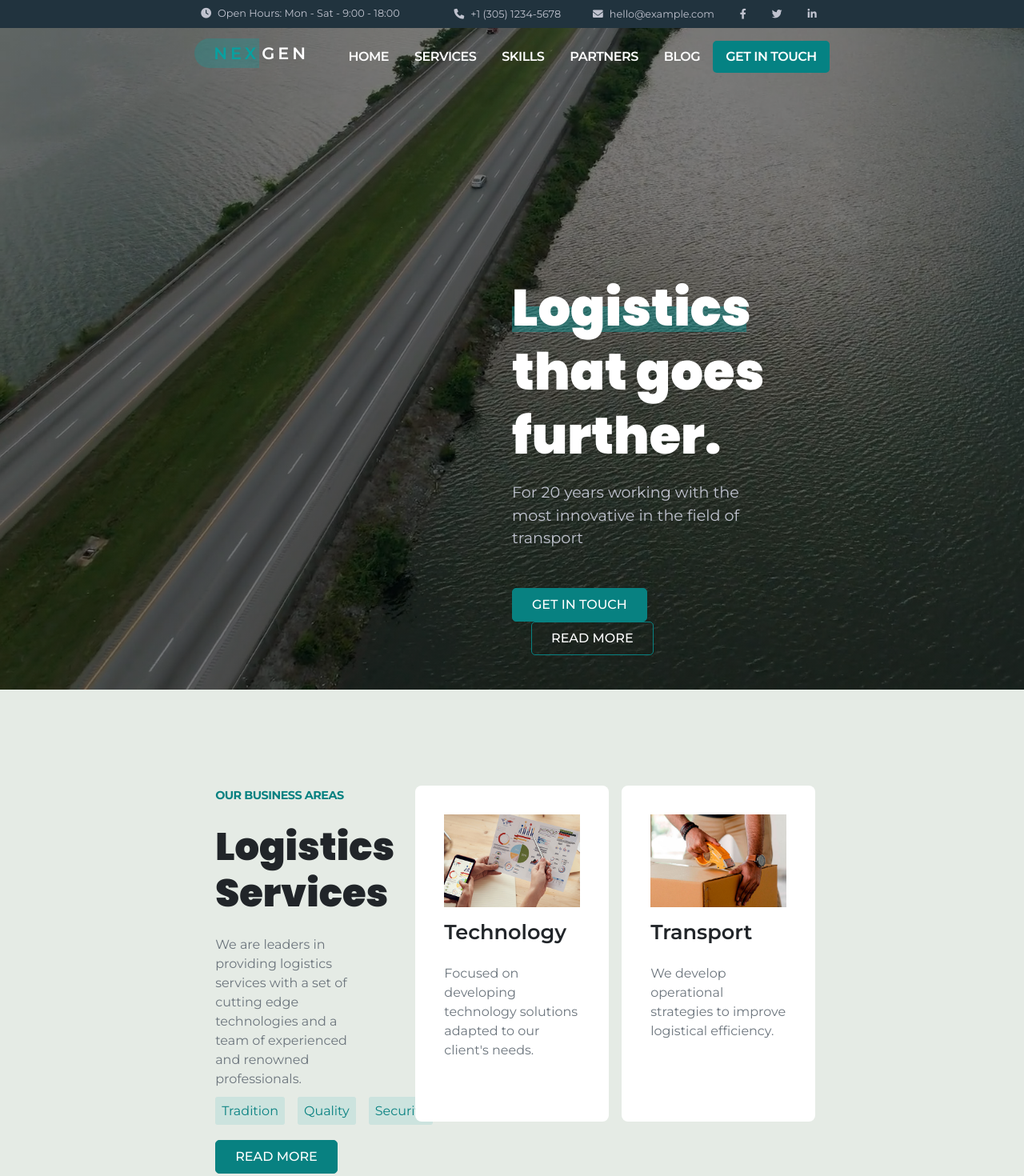
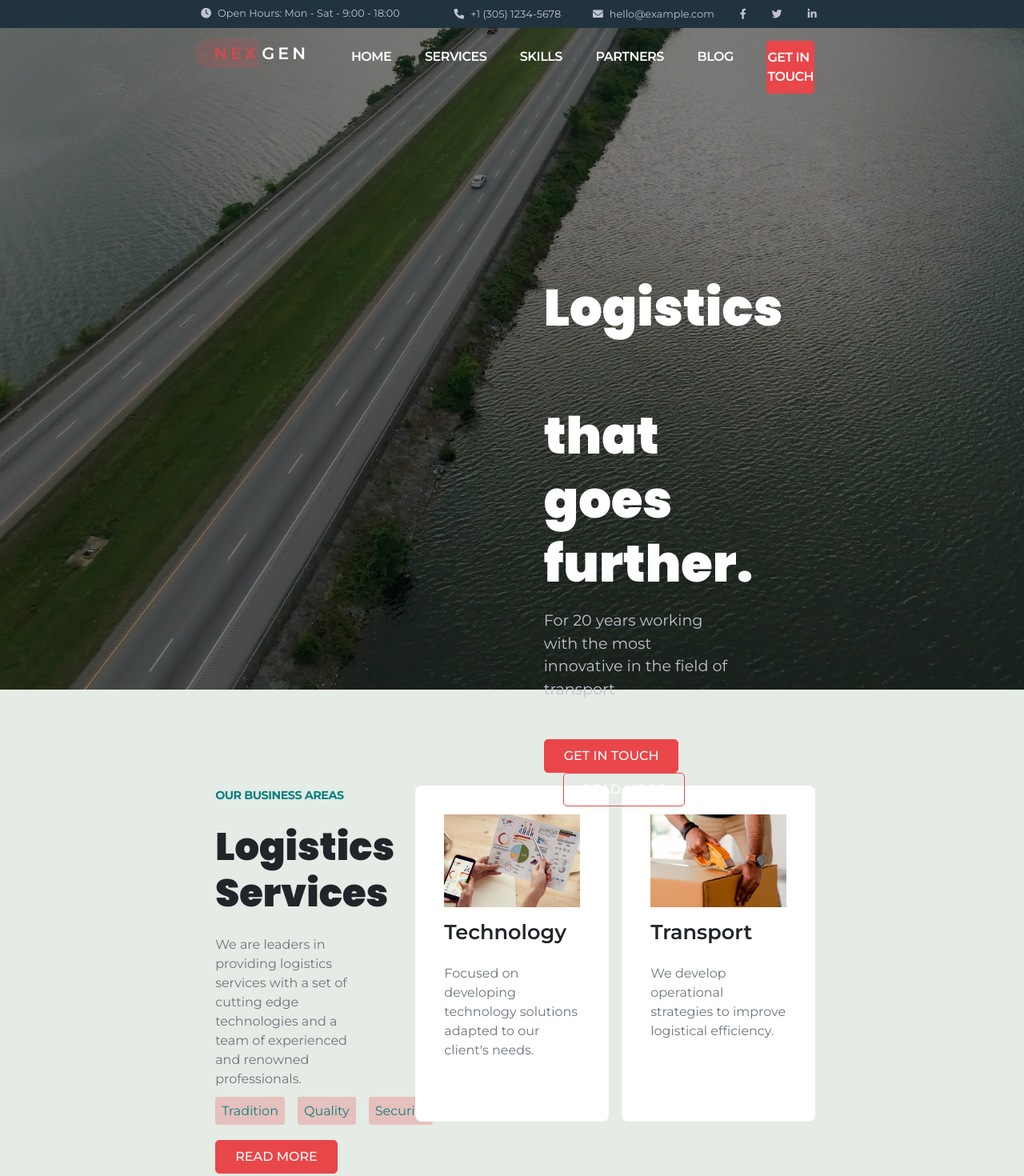
Before and after one commit to AnTosi/proj-html-vuejs, a Vue app: page / in a window 1280 px wide. Shown: the top 1470 px of the page at 80% size. Built offline with nearby package versions, Linux system fonts and the light colour scheme.

Commit message:
do colours change

```diff
--- a/src/assets/common.scss
+++ b/src/assets/common.scss
@@ -51,11 +51,11 @@ button {
     padding-bottom: 0.5rem;
     border-radius: 5px;
     color: white;
-    border: 1px solid $main-dark-green;
+    border: 1px solid $main-red;
     font-weight: 500;
 
-    &.green {
-        background-color: $main-dark-green;
+    &.red {
+        background-color: $main-red;
 
     }
 
@@ -77,7 +77,7 @@ button {
 }
 
 .highlighted {
-    background-color: #08818125;
+    background-color: #e946492d;
     border-radius: 5px;
 }
 
@@ -129,7 +129,7 @@ button {
     z-index: 2;
 
     .sm_circle {
-        background-color: #B3E1DB;
+        background-color: #e9464950;
         height: 7px;
         width: 7px;
         border-radius: 50%;
@@ -139,9 +139,9 @@ button {
 
 }
 
-.green_on_green {
+.green_on_red {
     color: $main-dark-green;
-    background-color: $bg-light-green;
+    background-color: #e9464942;
     border-radius: 3px;
 }
 
--- a/src/assets/variables.scss
+++ b/src/assets/variables.scss
@@ -3,3 +3,5 @@ $main-dark-green: #088181;
 $bg-light-green: #CCE3DE;
 $bg-superlight-green: #E5EBE5;
 $black: #111117;
+$main-red: #E94649;
+$bg-light-red: #e946491f;
--- a/src/components/NexGen.vue
+++ b/src/components/NexGen.vue
@@ -13,8 +13,8 @@
 
 
             .half_button {
-            background-color: #08a0a04b;
-            color: #08A0A0;
+            background-color: #e9464928;
+            color: #e94649c2;
             padding-left: 1.5rem;
             border-top-left-radius: 1.3rem;
             border-bottom-left-radius: 1.3rem;
--- a/src/components/SiteHeader.vue
+++ b/src/components/SiteHeader.vue
@@ -90,17 +90,23 @@ export default {
             font-size: 1rem;
             li {
                 list-style: none;
-                padding-left: 1rem;
-                padding-right: 1rem;
+                margin-left: 1.3rem;
+                margin-right: 1.3rem;
                 padding-top: 0.5rem;
                 padding-bottom: 0.5rem;
-                border-radius: 5px;
+
                 &.active {
                     // background-color: #048383;
-                    background-color: #058283;
+                    background-color: #E94649;
+                    border-radius: 4px;
+                    border: 1px solid $main-red;
+                    &:hover{
+                        border: 1px solid $main-red;
+                    }
                 }
                 &:hover {
                     cursor: pointer;
+                    border-bottom: 2px solid $main-red;
                 }
             }
         }
--- a/src/components/SiteMain.vue
+++ b/src/components/SiteMain.vue
@@ -9,7 +9,7 @@
                     <span class="title superbold">
                         <span class="position-relative title superbold">
                             Logistics
-                            <span class="underline"></span>
+                            <span class="underline"></span> <br>
                         </span>
                          that goes further.
                     </span>
@@ -17,7 +17,7 @@
                         For 20 years working with the most innovative in the field of transport
                     </p>
 
-                    <button class="green">GET IN TOUCH</button>
+                    <button class="red">GET IN TOUCH</button>
                     <button class="transparent mx-4">READ MORE</button>
                 </div>
             </div>
@@ -41,12 +41,12 @@
                         </p>
 
                         <div>
-                            <span class="green_on_green p-2">Tradition</span>
-                            <span class="green_on_green p-2 mx-3">Quality</span>
-                            <span class="green_on_green p-2">Security</span>
+                            <span class="green_on_red p-2">Tradition</span>
+                            <span class="green_on_red p-2 mx-3">Quality</span>
+                            <span class="green_on_red p-2">Security</span>
                         </div>
 
-                        <button class="green mt-4">
+                        <button class="red mt-4">
                             READ MORE
                         </button>
                     </div>
@@ -171,11 +171,11 @@
                 </span>
                 <h3 class="superbold text-black mt-4 mb-5">
                     Latest
-                    <span class="green_on_green superbold px-2"> News</span>
+                    <span class="green_on_red superbold px-2"> News</span>
                 </h3>
                 <div class="d-flex justify-content-between  align-items-end">
                     <p class="text-muted mb-0">Every week we publish content about what is best in the business world.</p>
-                    <button class="green">SEE ALL</button>
+                    <button class="red">SEE ALL</button>
                 </div>
 
                 <div class="news_container d-flex justify-content-around mt-5">
@@ -222,7 +222,7 @@
                 <div class="right col-6">
                     <input type="text" placeholder="Name">
                     <input type="text" placeholder="Email">
-                    <button class="green">SUBSCRIBE</button>
+                    <button class="red">SUBSCRIBE</button>
                 </div>
 
             </div>
@@ -238,23 +238,23 @@
                     <span class="pre_title">SEND A MESSAGE</span>
                     <h3 class="superbold text-black mt-4 mb-4">
                         Get in
-                        <span class="green_on_green superbold px-2"> Touch</span>
+                        <span class="green_on_red superbold px-2"> Touch</span>
                     </h3>
                     <p class="text-muted">
                         We will respond to your message as soon as possible.
                     </p>
 
                     <div class="form_container d-flex flex-wrap">
-                        <div class="col-6 input_container p-2"><input type="text" class="form_item" placeholder="Name"></div>
-                        <div class="col-6 input_container p-2"><input type="text" class="form_item" placeholder="Email"></div>
-                        <div class="col-6 input_container p-2"><input type="text" class="form_item" placeholder="Phone"></div>
+                        <div class="col-6 input_container p-2"><input type="text" class="form_item" placeholder="Name" required minlength="4"></div>
+                        <div class="col-6 input_container p-2"><input type="email" class="form_item" placeholder="Email"></div>
+                        <div class="col-6 input_container p-2"><input type="tel" class="form_item" placeholder="Phone"></div>
                         <div class="col-6 input_container p-2">
                             <select name="More Info" id="MoreInfo" class="form_item text-muted">
                                 <option value="More Info">More Info</option>
                             </select>
                         </div>
-                        <div class="col-12 input_container p-2"><textarea name="Message" id="Message" cols="30" rows="10" placeholder="Message" class="form_item"></textarea></div>
-                        <button class="green mt-4 mx-2">SEND</button>
+                        <div class="col-12 input_container p-2"><textarea name="Message" id="Message" cols="30" rows="5" placeholder="Message" class="form_item"></textarea></div>
+                        <button class="red mt-4 mx-2">SEND</button>
                     </div>
                 </div>
 
@@ -293,9 +293,8 @@
             </div>
         </section>
 
-        <section class="eight">
+        <!-- //section 7 -->
 
-        </section>
     </main>
 
 </template>
@@ -308,10 +307,10 @@ import AddressComponent from './AddressComponent.vue';
 
 export default {
   components: {
-      NewsCard,
-      PhoneComponent,
-      MailComponent,
-    AddressComponent
+        NewsCard,
+        PhoneComponent,
+        MailComponent,
+        AddressComponent
 
     },
 
@@ -368,11 +367,12 @@ export default {
         .jumbotext {
             position: absolute;
             top: 40%;
-            right: 10%;
+            right: 5%;
             width: 40%;
             text-align: left;
             z-index: 5;
             color: white;
+            padding-right: 3rem;
 
             .title {
                 position: relative;
@@ -383,7 +383,7 @@ export default {
             .underline {
                 display: inline-block;
                 position: absolute;
-                background-color: #08a0a0b6;
+                background-color: $bg-light-red;
                 width: 98%;
                 height: 2rem;
                 top: 2.7rem;
@@ -460,6 +460,7 @@ export default {
 
             img {
                 opacity: 0.5;
+                height: 30px;
             }
 
         }
@@ -525,7 +526,7 @@ export default {
 
             span.icon {
                 display: flex;
-                background-color: $bg-light-green;
+                background-color: $bg-light-red;
                 padding: 1rem;
                 color: $main-dark-green;
                 height: 45px;
--- a/src/components/newsCard.vue
+++ b/src/components/newsCard.vue
@@ -38,7 +38,7 @@ export default {
         img {
             object-fit: cover;
             width: 100%;
-            max-height: 100%;
+            height: 100%;
             border-radius: 0.5rem;
             opacity: 0.65;
         }
```
